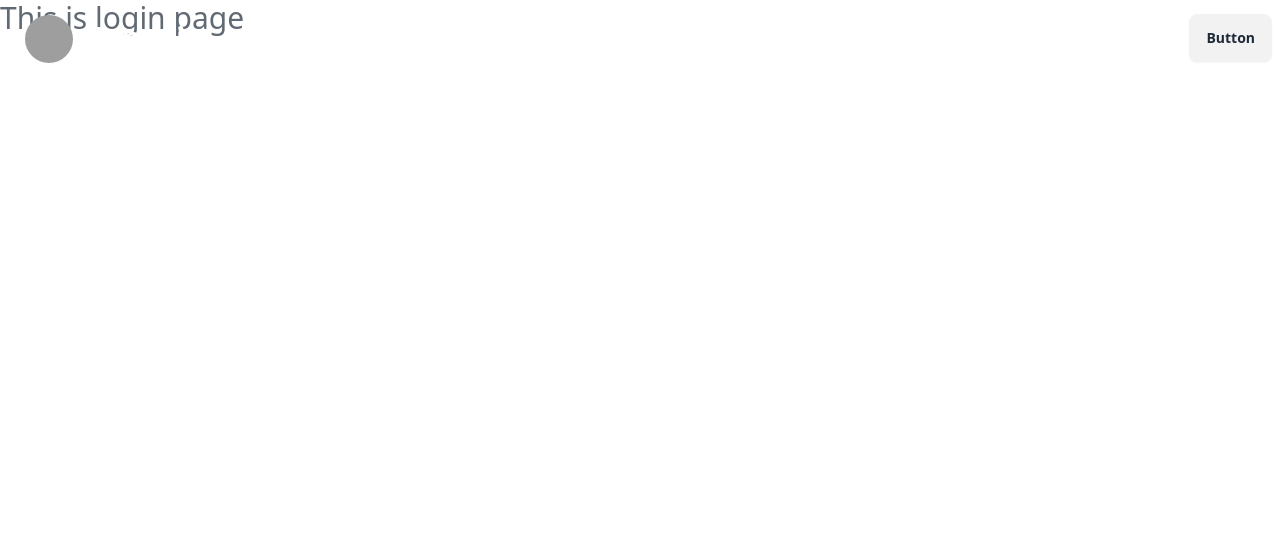
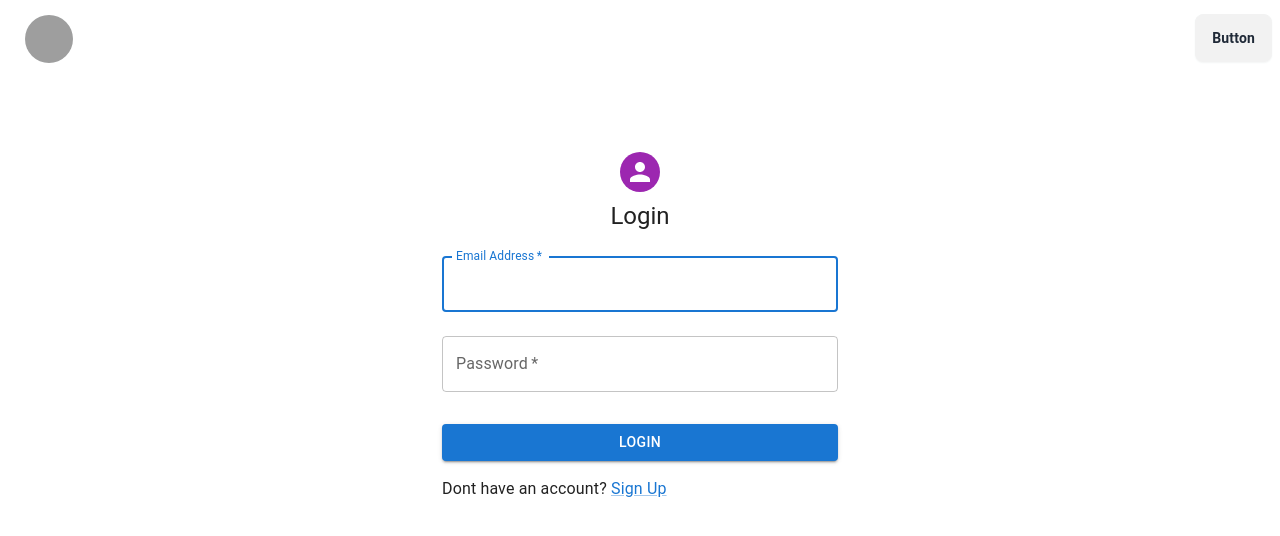
Before and after one commit to rifat-sarker/asset-management-client, a React (Vite) app: page /login in a window 1280 px wide. Shown: the top 536 px of the page. Built offline with nearby package versions, Linux system fonts and the light colour scheme; no server answers; grey boxes are pictures that could not be loaded.

Commit message:
create admin user,employee user ,authentication with firebase

```diff
--- a/package.json
+++ b/package.json
@@ -22,7 +22,8 @@
     "react-dom": "^18.2.0",
     "react-router-dom": "^6.21.2",
     "sort-by": "^1.2.0",
-    "styled-components": "^6.1.8"
+    "styled-components": "^6.1.8",
+    "sweetalert2": "^11.10.3"
   },
   "devDependencies": {
     "@types/react": "^18.2.43",
--- a/src/Pages/Login/Login.jsx
+++ b/src/Pages/Login/Login.jsx
@@ -1,9 +1,107 @@
-
+import { Avatar, Box, Button, Container, CssBaseline, Grid, Link, TextField, Typography, createTheme } from "@mui/material";
+import { useContext } from "react";
+import { ThemeProvider } from "styled-components";
+import { AuthContext } from "../../providers/AuthProvider";
+import Swal from "sweetalert2";
+import { useNavigate } from "react-router-dom";
+const defaultTheme = createTheme();
 
 const Login = () => {
+    const {login,googleLogin} = useContext(AuthContext)
+    const navigate = useNavigate();
+
+ const handleLogin = (event)=>{
+    event.preventDefault();
+    const form = event.target;
+    const email = form.email.value;
+    const password = form.password.value;
+    console.log(email,password);
+
+    // login
+    login(email,password)
+    .then(result=>{
+        console.log(result.user);
+        Swal.fire({
+            position: "top-end",
+            icon: "success",
+            title: "Successfully login",
+            showConfirmButton: false,
+            timer: 1500
+          });
+          navigate('/')
+    })
+    .catch(error=>{
+        console.log(error);
+    })
+ }
+
     return (
-        <div>
-            <h2 className="text-3xl">This is login page</h2>
+        <div className="pt-20">
+        <ThemeProvider theme={defaultTheme}>
+        <Container component="main" maxWidth="xs">
+          <CssBaseline />
+          <Box
+            sx={{
+              marginTop: 8,
+              display: "flex",
+              flexDirection: "column",
+              alignItems: "center",
+            }}
+          >
+            <Avatar sx={{ m: 1, bgcolor: "secondary.main" }}>
+              {/* <LockOutlinedIcon /> */}
+            </Avatar>
+            <Typography component="h1" variant="h5">
+              Login
+            </Typography>
+            <Box
+              component="form"
+              onSubmit={handleLogin}
+              noValidate
+              sx={{ mt: 1 }}
+            >
+
+              <TextField
+                margin="normal"
+                required
+                fullWidth
+                id="email"
+                label="Email Address"
+                name="email"
+                autoComplete="email"
+                autoFocus
+              />
+              <TextField
+                margin="normal"
+                required
+                fullWidth
+                name="password"
+                label="Password"
+                type="password"
+                id="password"
+                autoComplete="current-password"
+              />
+
+              <Button
+                type="submit"
+                fullWidth
+                variant="contained"
+                sx={{ mt: 3, mb: 2 }}
+              >
+                Login
+              </Button>
+              <Grid container>
+                <Grid item>
+                  <p>
+                    Dont have an account? <Link href="/employee">Sign Up</Link>
+                  </p>
+                </Grid>
+              </Grid>
+              <br />
+            </Box>
+          </Box>
+        </Container>
+        </ThemeProvider>
         </div>
     );
 };
--- a/src/Pages/SignUp/AdminSignUp.jsx
+++ b/src/Pages/SignUp/AdminSignUp.jsx
@@ -1,10 +1,15 @@
 import { Avatar, Box, Button, Container, CssBaseline, Grid, InputLabel, Link, MenuItem, Select, TextField, Typography, createTheme } from "@mui/material";
-import { useState } from "react";
+import { useContext, useState } from "react";
 import { ThemeProvider } from "styled-components";
+import { AuthContext } from "../../providers/AuthProvider";
+import Swal from "sweetalert2";
+import { useNavigate } from "react-router-dom";
 const defaultTheme = createTheme();
 
 const AdminSignUp = () => {
+    const {createUser} = useContext(AuthContext)
     const [packages, setpackages] = useState('');
+    const navigate = useNavigate();
 
     const handleChange = (event) => {
         setpackages(event.target.value);
@@ -19,7 +24,28 @@ const AdminSignUp = () => {
         const company = form.company.value;
         const logo = form.logo.value;
         console.log(email,password,logo,name,company,packages,dob);
-        }
+
+
+         //signup
+     createUser(email,password)
+    .then(result=>{
+        console.log(result.user);
+        Swal.fire({
+          position: "top-end",
+          icon: "success",
+          title: "Account created",
+          showConfirmButton: false,
+          timer: 1500
+        });
+        navigate('/')
+
+    })
+    .catch(error=>{
+        console.log(error);
+    })
+
+
+  }
   return (
     <div className="pt-20">
       <ThemeProvider theme={defaultTheme}>
--- a/src/Pages/SignUp/EmployeeSignUp.jsx
+++ b/src/Pages/SignUp/EmployeeSignUp.jsx
@@ -1,8 +1,17 @@
 import { Avatar, Box, Button, Container, CssBaseline, Grid, Link, TextField, Typography, createTheme } from "@mui/material";
+import { useContext, useState } from "react";
 import { ThemeProvider } from "styled-components";
+import { AuthContext } from "../../providers/AuthProvider";
+import Swal from "sweetalert2";
+import { useNavigate } from "react-router-dom";
 const defaultTheme = createTheme();
 
 const EmployeeSignUp = () => {
+    const {createUser} = useContext(AuthContext)
+    const [registerError, setRegisterError] = useState('')
+    const navigate = useNavigate();
+
+
     const handleEmployeeSignUp = event =>{
     event.preventDefault();
     const form = event.target;
@@ -11,7 +20,27 @@ const EmployeeSignUp = () => {
     const password = form.password.value;
     const dob = form.dob.value;
     console.log(name,email,password,dob);
-    }
+
+
+    //signup
+    createUser(email,password)
+    .then(result=>{
+        console.log(result.user);
+        Swal.fire({
+          position: "top-end",
+          icon: "success",
+          title: "Account created",
+          showConfirmButton: false,
+          timer: 1500
+        });
+        navigate('/')
+    })
+    .catch(error=>{
+        console.log(error);
+    })
+
+
+}
 
   return (
     <div className="pt-20">
@@ -96,7 +125,6 @@ const EmployeeSignUp = () => {
           </Grid>
           <br />
         </Box>
-        {/* {registerError && <p className="text-red-500">{registerError}</p>} */}
       </Box>
     </Container>
     </ThemeProvider>
--- a/src/firebase.config.js
+++ /dev/null
@@ -1,20 +0,0 @@
-// Import the functions you need from the SDKs you need
-import {
-    initializeApp
-} from "firebase/app";
-// TODO: Add SDKs for Firebase products that you want to use
-// https://firebase.google.com/docs/web/setup#available-libraries
-
-// Your web app's Firebase configuration
-const firebaseConfig = {
-    apiKey: import.meta.env.VITE_APIKEY,
-    authDomain: import.meta.env.VITE_AUTHDOMAIN,
-    projectId: import.meta.env.VITE_PROJECTID,
-    storageBucket: import.meta.env.VITE_STORAGEBUCKET,
-    messagingSenderId: import.meta.env.VITE_MESSAGINGSENDERID,
-    appId: import.meta.env.VITE_APPID,
-};
-
-// Initialize Firebase
-const app = initializeApp(firebaseConfig);
-export default app;
--- /dev/null
+++ b/src/firebase/firebase.config.js
@@ -0,0 +1,19 @@
+// Import the functions you need from the SDKs you need
+import { initializeApp } from "firebase/app";
+// TODO: Add SDKs for Firebase products that you want to use
+// https://firebase.google.com/docs/web/setup#available-libraries
+
+// Your web app's Firebase configuration
+
+const firebaseConfig = {
+  apiKey:import.meta.env.VITE_apiKey,
+  authDomain:import.meta.env.VITE_authDomain,
+  projectId:import.meta.env.VITE_projectId,
+  storageBucket:import.meta.env.VITE_storageBucket,
+  messagingSenderId:import.meta.env.VITE_messagingSenderId,
+  appId:import.meta.env.VITE_appId
+};
+// console.log(import.meta.env.VITE_APIKEY);
+// Initialize Firebase
+const app = initializeApp(firebaseConfig);
+export default app;
--- a/src/providers/AuthProvider.jsx
+++ b/src/providers/AuthProvider.jsx
@@ -1,14 +1,17 @@
-import { createContext, useState } from "react";
-import { GoogleAuthProvider, createUserWithEmailAndPassword, getAuth, signInWithEmailAndPassword, signInWithPopup } from "firebase/auth";
-import app from "../firebase.config";
+import { createContext, useEffect, useState } from "react";
+import { GoogleAuthProvider, createUserWithEmailAndPassword,onAuthStateChanged,signInWithEmailAndPassword, signInWithPopup, signOut } from "firebase/auth";
+import { getAuth } from "firebase/auth";
+import app from "../firebase/firebase.config";
+
+
 
 export const AuthContext = createContext(null);
-const auth = getAuth(app);
+const auth = getAuth(app)
 
 const AuthProvider = ({children}) => {
 const [user,setUser] = useState(null);
 const [loading, setLoading] = useState(true)
-const googleProvier = new GoogleAuthProvider();
+const googleProvider = new GoogleAuthProvider();
 
 //create user
 const createUser = (email,password)=>{
@@ -22,11 +25,26 @@ const login = (email,password)=>{
     return signInWithEmailAndPassword(auth,email,password);
 }
 
+//logout
+const logOut =()=>{
+    setLoading(true)
+    return signOut(auth);
+}
 // google login
 const googleLogin = ()=>{
     setLoading(true)
-    return signInWithPopup(auth,googleProvier);
+    return signInWithPopup(auth,googleProvider);
 }
+
+useEffect(()=>{
+   const unSubscribe = onAuthStateChanged(auth,currentUser=>{
+        setUser(currentUser)
+        setLoading(false)
+    })
+    return ()=>{
+        unSubscribe();
+    }
+},[])
 
     const authInfo = {
         user,
@@ -34,6 +52,7 @@ const googleLogin = ()=>{
         createUser,
         login,
         googleLogin,
+        logOut,
     }
     return (
         <AuthContext.Provider value={authInfo}>
--- a/src/shared/Navbar/Navbar.jsx
+++ b/src/shared/Navbar/Navbar.jsx
@@ -1,6 +1,17 @@
+import { useContext } from "react";
 import { Link } from "react-router-dom";
+import { AuthContext } from "../../providers/AuthProvider";
 
 const Navbar = () => {
+  const { user, logOut } = useContext(AuthContext);
+  console.log(user);
+
+  const handleLogOut =()=>{
+    logOut()
+    .then()
+    .catch(error=> console.log(error))
+  }
+
   const Navlinks = (
     <>
       <li>
@@ -12,9 +23,39 @@ const Navbar = () => {
       <li>
         <Link to="/admin">Join as Admin</Link>
       </li>
-      <li>
-        <Link to="/login">Login</Link>
-      </li>
+
+      {user ? (
+        <>
+          <div className="flex justify-center items-center">
+            <img
+              className="h-12 rounded-full mr-2 "
+              src={user.photoURL}
+              alt=""
+            />
+            <p>{user.displayName}</p>
+            <li>
+              <Link onClick={handleLogOut}>LogOut</Link>
+            </li>
+          </div>
+        </>
+      ) : (
+        <>
+          <li>
+            <Link to="/login">Login</Link>
+          </li>
+        </>
+      )}
+      {/* {user ? (
+        <>
+          <li><Link onClick={handleLogOut}>Logout</Link></li>
+        </>
+      ) : (
+        <>
+          <li>
+            <Link to="/login">Login</Link>
+          </li>
+        </>
+      )} */}
     </>
   );
   return (
@@ -54,9 +95,7 @@ const Navbar = () => {
         <span className="text-3xl font-bold">Innovi</span>
       </div>
       <div className="navbar-center hidden lg:flex">
-        <ul className="menu text-xl menu-horizontal px-1">
-          {Navlinks}
-        </ul>
+        <ul className="menu text-xl menu-horizontal px-1">{Navlinks}</ul>
       </div>
       <div className="navbar-end">
         <a className="btn">Button</a>
```
Also changed, not shown: 2 other files (tests, documents, lock files or other folders).
